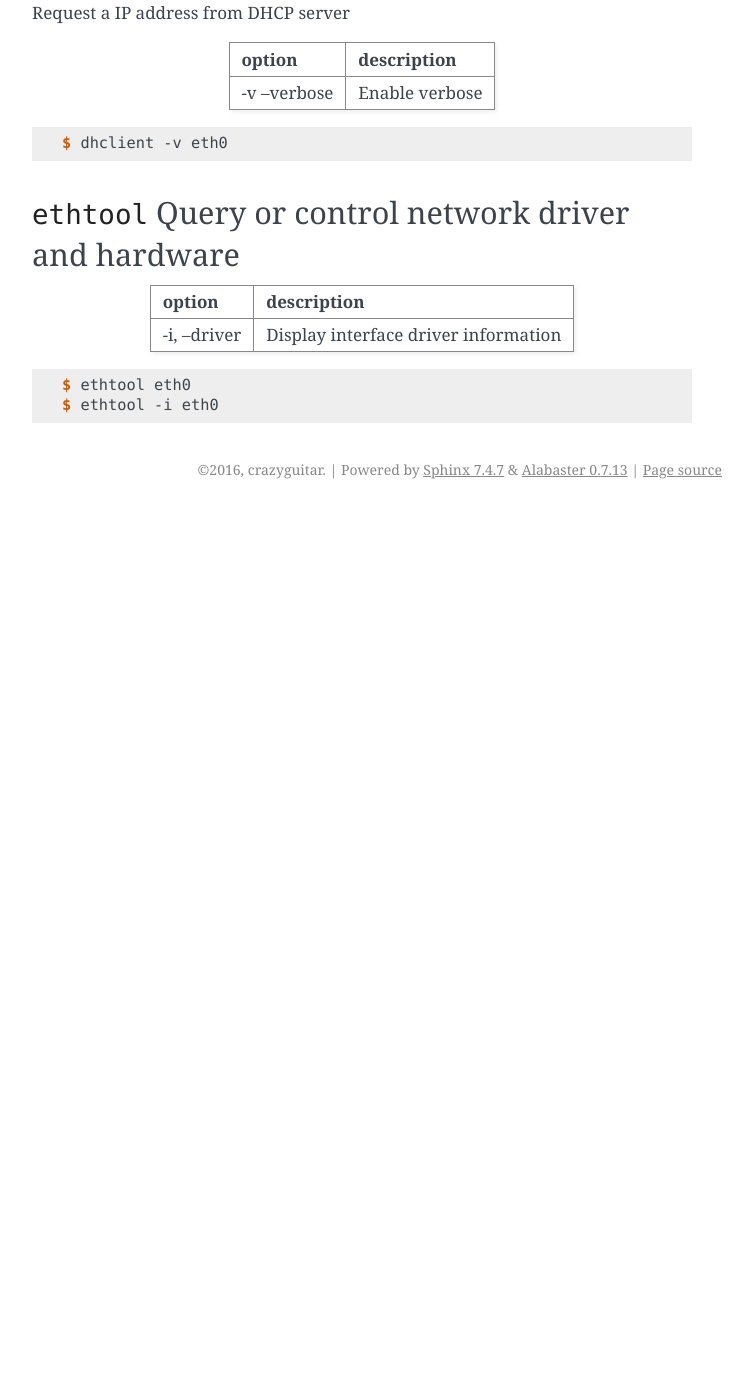
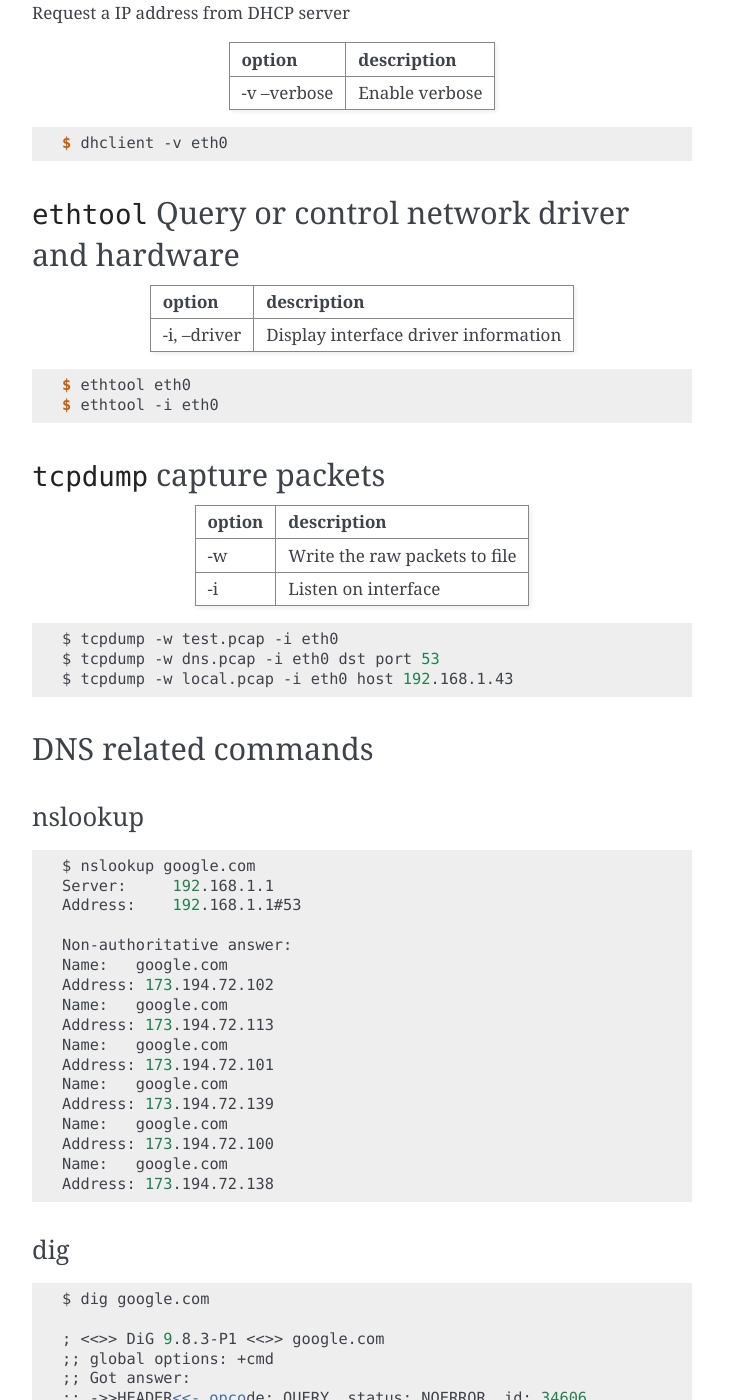
Before and after one commit to crazyguitar/dockersheeet, a Sphinx documentation site: the page built from docs/notes/network-commoncli.rst, in a window 1280 px wide and 1400 px high, scrolled down 3725 px. Shown: the whole window, without its empty margins (388-1140 px from the left). Built offline with Sphinx 7.4.7, drawn with Linux system fonts in a browser that asks for light colours; before the commit the page ends 4234 px from its top, so only the background shows below that; some of the changed text lies outside the part shown.

Commit message:
Add some dns networking notes

```diff
--- a/docs/notes/network-commoncli.rst
+++ b/docs/notes/network-commoncli.rst
@@ -226,3 +226,125 @@
 
     $ ethtool eth0
     $ ethtool -i eth0
+
+``tcpdump`` capture packets
+----------------------------
+
+===========  ===============================
+  option      description
+===========  ===============================
+  -w          Write the raw packets to file
+  -i          Listen on interface
+===========  ===============================
+
+.. code-block:: bash
+
+    $ tcpdump -w test.pcap -i eth0
+    $ tcpdump -w dns.pcap -i eth0 dst port 53
+    $ tcpdump -w local.pcap -i eth0 host 192.168.1.43
+
+
+DNS related commands
+----------------------
+
+nslookup
+~~~~~~~~~
+
+.. code-block:: bash
+
+    $ nslookup google.com
+    Server:     192.168.1.1
+    Address:    192.168.1.1#53
+
+    Non-authoritative answer:
+    Name:   google.com
+    Address: 173.194.72.102
+    Name:   google.com
+    Address: 173.194.72.113
+    Name:   google.com
+    Address: 173.194.72.101
+    Name:   google.com
+    Address: 173.194.72.139
+    Name:   google.com
+    Address: 173.194.72.100
+    Name:   google.com
+    Address: 173.194.72.138
+
+dig
+~~~~
+
+.. code-block:: bash
+
+    $ dig google.com
+
+    ; <<>> DiG 9.8.3-P1 <<>> google.com
+    ;; global options: +cmd
+    ;; Got answer:
+    ;; ->>HEADER<<- opcode: QUERY, status: NOERROR, id: 34606
+    ;; flags: qr rd ra; QUERY: 1, ANSWER: 6, AUTHORITY: 0, ADDITIONAL: 0
+
+    ;; QUESTION SECTION:
+    ;google.com.            IN  A
+
+    ;; ANSWER SECTION:
+    google.com.     47  IN  A   173.194.72.100
+    google.com.     47  IN  A   173.194.72.138
+    google.com.     47  IN  A   173.194.72.102
+    google.com.     47  IN  A   173.194.72.113
+    google.com.     47  IN  A   173.194.72.101
+    google.com.     47  IN  A   173.194.72.139
+
+    ;; Query time: 7 msec
+    ;; SERVER: 192.168.1.1#53(192.168.1.1)
+    ;; WHEN: Mon Apr  4 20:05:37 2016
+    ;; MSG SIZE  rcvd: 124
+
+whois
+~~~~~
+
+.. code-block:: bash
+
+    $ whois google.com
+
+avahi-browse
+~~~~~~~~~~~~~
+
+.. code-block:: bash
+
+    # browse local service(service discovery)
+    $ avahi-browse -a
+
+    # resolve local DNS
+    $ avai-browse -ar
+
+    $ browse local domain service
+    $ avahi-browse -d local _workstation._tcp
+
+avahi-resolve
+~~~~~~~~~~~~~~
+
+.. code-block:: bash
+
+    # resolve local machines
+    $ avahi-resolve -n machine.local
+
+dns-sd
+~~~~~~~
+
+only on Mac
+
+===========  =============================================
+  option      description
+===========  =============================================
+  -B          browse for instances of service
+  -q          look up any DNS name, resource record type
+===========  =============================================
+
+.. code-block:: bash
+
+    # Format: dns-sd -B type domain
+    $ dns-sd -B _smb._tcp
+
+    # Format: dns-sd -q name rrtype rrclass
+    $ dns-sd -q machine.local
+    $ dns-sd -q www.google.com
```
